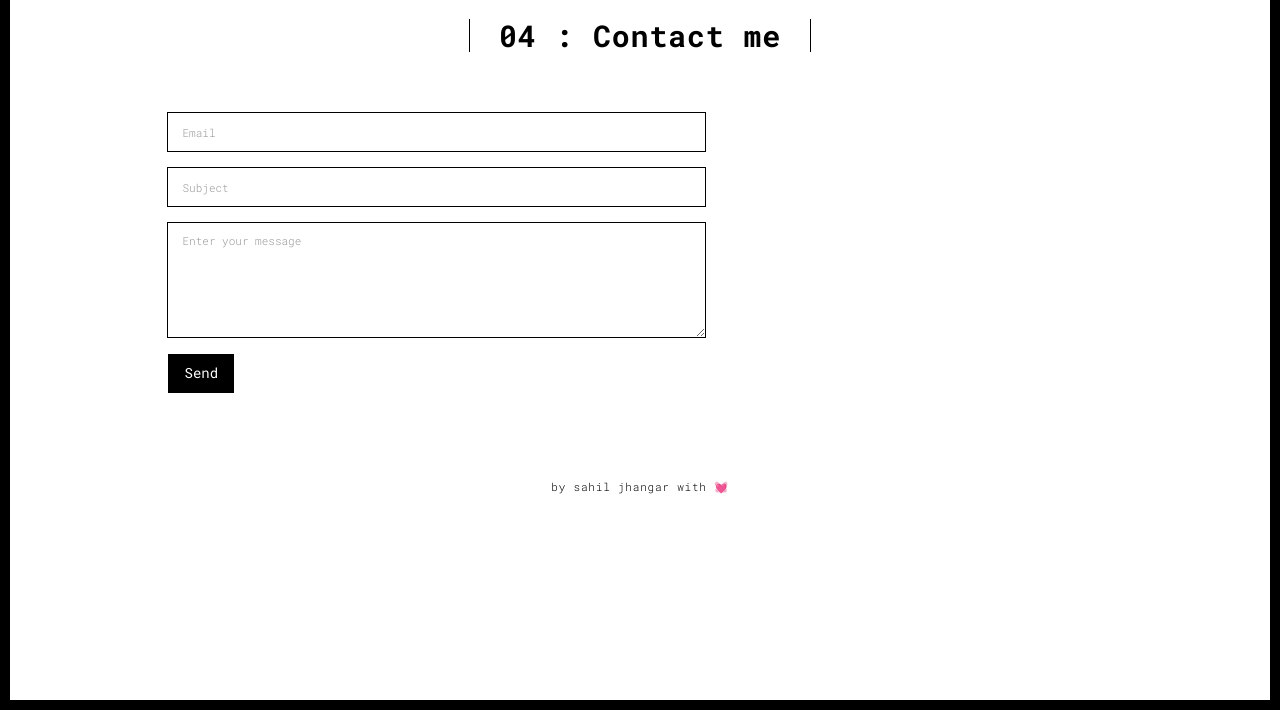
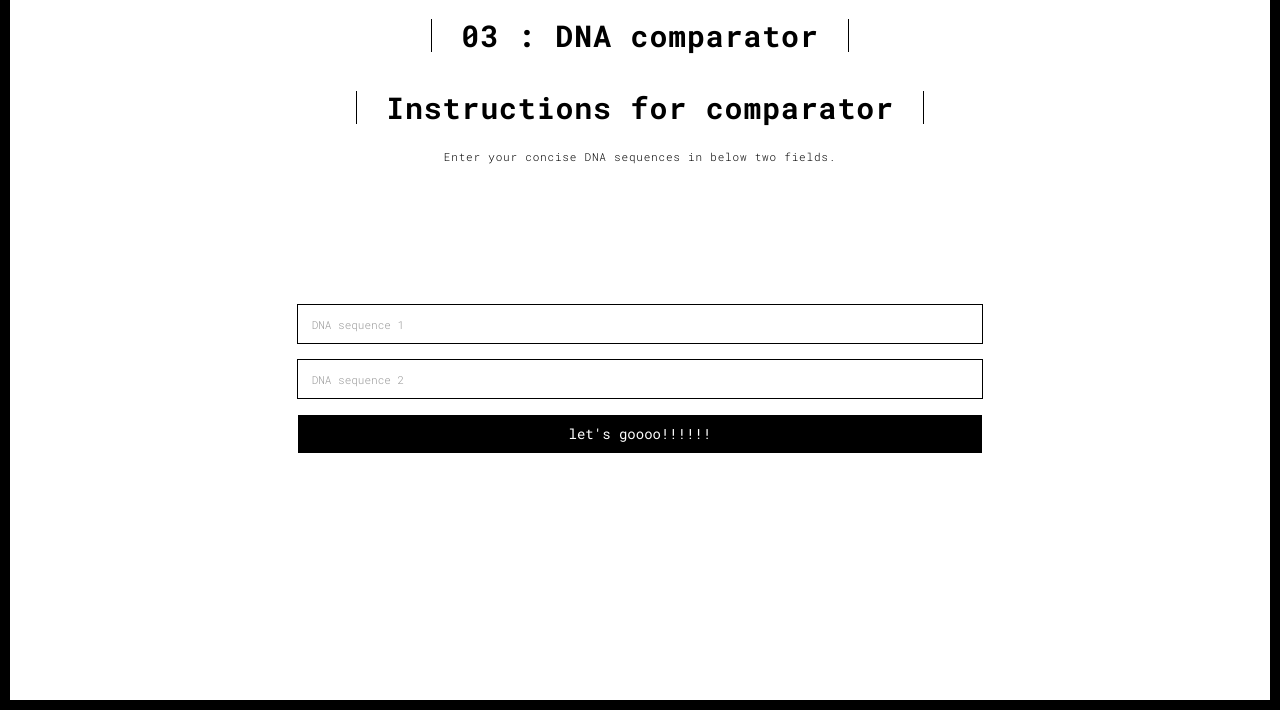
Before and after one commit to sahiljoster32/portfolio, a Flask app: page /ghost in a window 1280 px wide. Shown: the part 90-800 px from the top of the page. Run offline with Flask 2, Linux system fonts and the light colour scheme; some libraries are stand-ins or nearby versions.

Commit message:
work 3 html done

```diff
--- a/templates/ghost.html
+++ b/templates/ghost.html
@@ -9,23 +9,20 @@
   <meta name="google" content="notranslate" />
   <meta content="Mashup templates have been developped by Orson.io team" name="author">
 
-
   <meta name="msapplication-tap-highlight" content="no">
 
-  <link rel="apple-touch-icon" sizes="180x180" href="./assets/apple-icon-180x180.png">
+  <link rel="apple-touch-icon" sizes="180x180" href="../static/assets/apple-icon-180x180.png">
   <link href="{{source_icon}}" rel="icon">
 
-  <title>contact_shushi</title>
+  <title>projects</title>
 
 <link href="../static/main.3f6952e4.css" rel="stylesheet"></head>
 <style>
-  .btn-default
-    {
+  .btn-default{
     color: #fff;
     background-color: #000000;
     border-color: #fff;
     }
-
 </style>
 <body class="">
 <div id="site-border-left"></div>
@@ -59,94 +56,39 @@
 <div class="section-container">
   <div class="container">
     <div class="row">
-        <div class="col-xs-12">
-          <div class="section-container-spacer text-center">
-            <h1 class="h2">04 : Contact me</h1>
-            <span id="typed-strings">
-              <span><h1 class ="h2">I'm Sahil jhangar</hi></span>
-              <span><h1 class="h2">python learner!!</h1></span>
-              <span><h1 class="h2">listening lofi 🎵</h1></span>
-            </span>
-            <span id="typed"></span>
-          </div>
-          <div class="row">
-            <div class="col-md-10 col-md-offset-1">
-               <form action="submit_data" method="POST" class="reveal-content">
-                  <div class="row">
-                    <div class="col-md-7">
-                      <div class="form-group">
-                        <input type="email" class="form-control" id="email" name="email" placeholder="Email">
-                      </div>
-                      <div class="form-group">
-                        <input type="text" class="form-control" id="subject" name="subject" placeholder="Subject">
-                      </div>
-                      <div class="form-group">
-                        <textarea class="form-control" rows="5" id="text" name="message" placeholder="Enter your message"></textarea>
-                      </div>
-                      <button type="submit" class="btn btn-default btn-lg">Send</button>
-                    </div>
-                    <!-- <div class="col-md-5 address-container">
-                      <ul class="list-unstyled">
-                        <li>
-                          <span class="fa-icon">
-                            <i class="fa fa-phone" aria-hidden="true"></i>
-                          </span>
-                          +91 995879XXXX
-                        </li>
-                        <li>
-                          <span class="fa-icon">
-                            <i class="fa fa-at" aria-hidden="true"></i>
-                          </span>
-                          souravjangar91@gmail.com
-                        </li>
-                        <li>
-                          <span class="fa-icon">
-                            <i class="fa fa fa-map-marker" aria-hidden="true"></i>
-                          </span>
-                          HARYANA, Faridabad
-                        </li>
-                      </ul>
-                      <h3>Follow me on social networks</h3>
-                      <a href="https://www.facebook.com/sahil.janger.7" title="" class="fa-icon">
-                        <i class="fa fa-facebook"></i>
-                      </a>
-                      <a href="http://www.twitter.com" title="" class="fa-icon">
-                        <i class="fa fa-twitter"></i>
-                      </a>
-                      <a href="https://www.linkedin.com/in/sahil-jhangar-b78809206/" title="" class="fa-icon">
-                        <i class="fa fa-linkedin"></i>
-                      </a>
-
-                    </div> -->
-                  </div>
-                </form>
-            </div>
-
-          </div>
-
+      <div class="col-sm-8 col-sm-offset-2 section-container-spacer">
+        <div class="text-center">
+          <h1 class="h2">03 : DNA comparator</h1>
+          <h3 class="h2">Instructions for comparator</h3>
+          <p>Enter your concise DNA sequences in below two fields.</p>
         </div>
       </div>
     </div>
   </div>
-
-
-  <footer class="footer-container text-center">
-    <div class="container">
+</div>
 <div class="row">
-        <div class="col-xs-12">
-          <p>by sahil jhangar with 💓</p>
+  <div class="col-md-10 col-md-offset-1">
+     <form action="dnasub" method="GET" class="reveal-content">
+        <div class="row">
+          <div class="col-sm-8 col-sm-offset-2 section-container-spacer">
+            <div class="form-group">
+              <input type="text" class="form-control" id="typed-strings" name="userstring" placeholder="DNA sequence 1">
+            </div>
+            <div class="form-group">
+              <input type="text" class="form-control" id="typed-strings" name="category" placeholder="DNA sequence 2">
+            </div>
+            <button type="submit" class="btn btn-default btn-lg form-control">let's goooo!!!!!!</button>
           </div>
         </div>
+      </form>
   </div>
-  </footer>
+</div>
 
 <script>
   document.addEventListener("DOMContentLoaded", function (event) {
-    type();
-     movingBackgroundImage();
+     navActivePage();
   });
 </script>
-
 <script type="text/javascript" src="../static/main.70a66962.js"></script></body>
 
 </html>
```
Also changed, not shown: templates/works.html (+5 -5 lines). Lines whose indentation alone changed are shown as unchanged.
